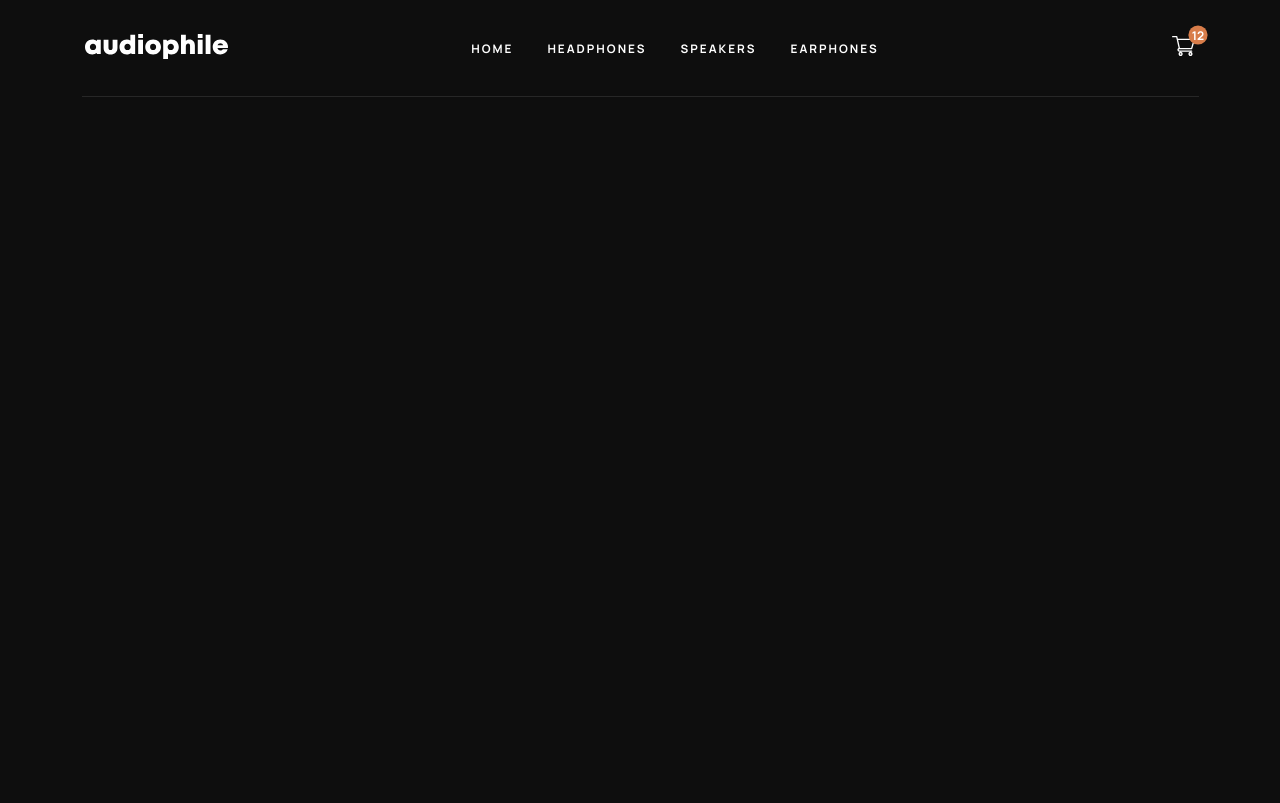
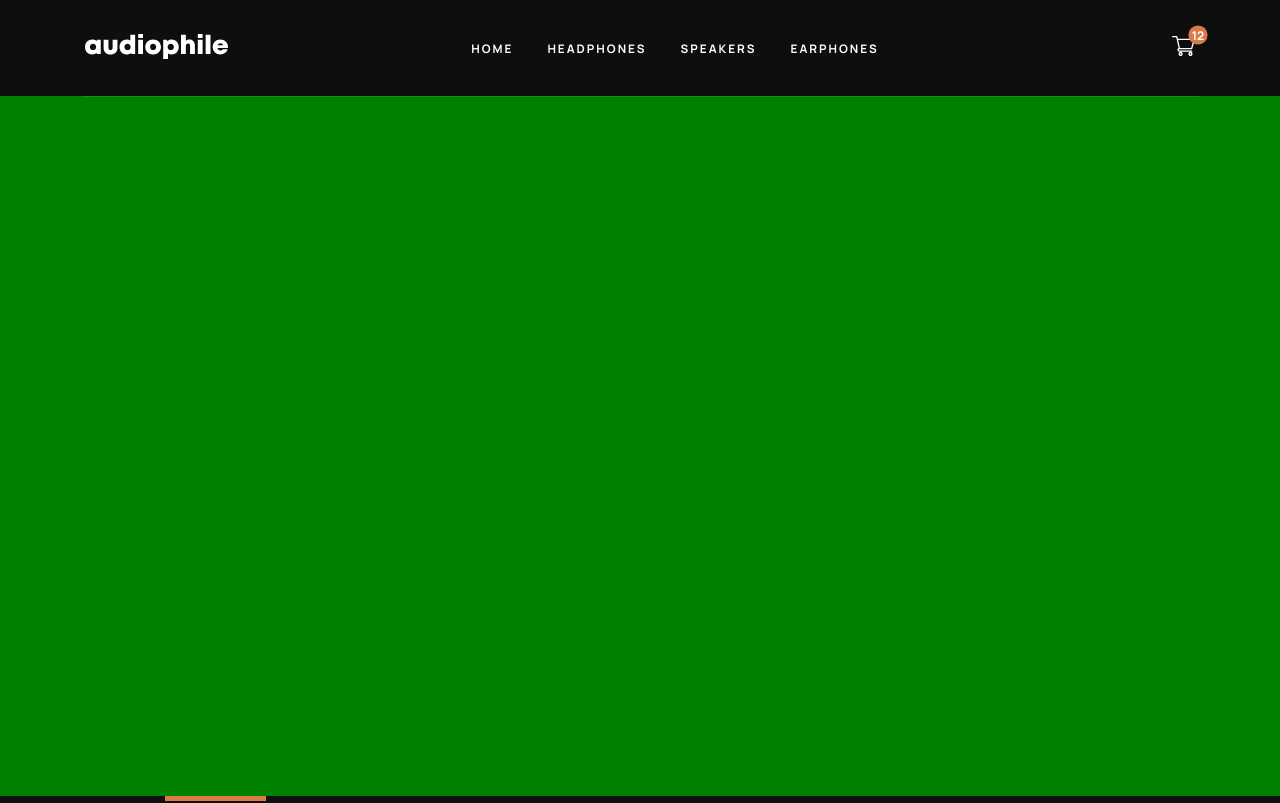
Before and after one commit to ClaudioFerreira1/audiophile-ecommerce, a React (Create React App) app: page / in a window 1280 px wide. Shown: the top 803 px of the page. Built offline with nearby package versions, Linux system fonts and the light colour scheme.

Commit message:
almost finished navbar

```diff
--- a/src/App.js
+++ b/src/App.js
@@ -1,18 +1,20 @@
 import React from 'react'
 import { BrowserRouter as Router, Switch, Route } from 'react-router-dom'
-import { Navbar, Sidebar, Footer } from './components'
+import { Navbar, Sidebar, Footer, CartModal } from './components'
 // import { Home, Headphones, Speakers, Earphones, SingleProduct, Checkout, Error } from './pages'
+import { Home } from './pages'
 
 const App = () => {
   return (
     <Router>
       <Navbar />
       <Sidebar />
+      <CartModal />
       <Switch>
-        {/* <Route exact path='/'>
+        <Route exact path='/'>
           <Home />
         </Route>
-        <Route exact path='/headphones'>
+        {/* <Route exact path='/headphones'>
           <Headphones />
         </Route>
         <Route exact path='/speakers'>
--- a/src/actions.js
+++ b/src/actions.js
@@ -1,3 +1,5 @@
+export const CART_MODAL_OPEN = 'CART_MODAL_OPEN'
+export const CART_MODAL_CLOSE = 'CART_MODAL_CLOSE'
 export const SIDEBAR_OPEN = 'SIDEBAR_OPEN'
 export const SIDEBAR_CLOSE = 'SIDEBAR_CLOSE'
 export const ADD_TO_CART = 'ADD_TO_CART'
--- a/src/components/CartButton.js
+++ b/src/components/CartButton.js
@@ -1,11 +1,13 @@
 import React from 'react'
 import styled from 'styled-components'
-
+import { useGlobalContext } from '../context'
 import cartIcon from '../assets/shared/desktop/icon-cart.svg'
 
 const CartButton = () => {
+  const { openCartModal } = useGlobalContext();
+
   return (
-    <CartBtn>
+    <CartBtn onClick={openCartModal}>
       <img src={cartIcon} alt="cart icon" />
       <span className='cart-value'>12</span>
     </CartBtn>
--- /dev/null
+++ b/src/components/CartModal.js
@@ -0,0 +1,65 @@
+import React from 'react'
+import styled from 'styled-components'
+import { useGlobalContext } from '../context'
+
+
+const CartModal = () => {
+  const { isCartModalOpen, closeCartModal } = useGlobalContext();
+
+  return (
+    <ModalOverlay>
+      <div className={`${isCartModalOpen ? 'modal-overlay show-modal' : 'modal-overlay'}`} onClick={closeCartModal}>
+        <div className="modal-container" onClick={(e) => e.stopPropagation()}></div>
+      </div>
+    </ModalOverlay>)
+}
+
+const ModalOverlay = styled.div`
+  .modal-overlay {
+  position: fixed;
+  top: 0;
+  left: 0;
+  width: 100%;
+  height: 100%;
+  background: rgba(0, 0, 0, 0.5);
+  display: grid;
+  place-items: center;
+  transition: all 0.3s linear;
+  visibility: hidden;
+  z-index: -1;
+  }
+
+  .show-modal {
+  visibility: visible;
+  z-index: 2;
+  }
+
+  .modal-container {
+  background: white;
+  border-radius: 0.8rem;
+  width: 32.7rem;
+  height: 48.8rem;
+  margin-left: auto;
+  margin-right: auto;
+  margin-top: 11.4rem;
+  }
+
+@media (min-width: 860px) {
+  .modal-container {
+    width: 37.7rem;
+    height: 48.8rem;
+    margin-right: 4rem;
+  }
+}
+
+@media (min-width: 1200px) {
+  .modal-container {
+    width: 37.7rem;
+    height: 48.8rem;
+    margin-right: calc((100% - 111rem)/2);
+  }
+}
+
+`
+
+export default CartModal
--- a/src/components/Navbar.js
+++ b/src/components/Navbar.js
@@ -8,9 +8,11 @@ import hamburguerIcon from '../assets/shared/tablet/icon-hamburger.svg'
 import CartButton from './CartButton'
 
 const Navbar = () => {
+  const { openSideBar } = useGlobalContext();
+
   return (<NavElement>
     <div className="main-div-navbar">
-      <button>
+      <button onClick={openSideBar}>
         <img className="hamburguer-icon" src={hamburguerIcon} alt="hamburguer icon" />
       </button>
       <Link to='/' className="anchor-logo">
--- a/src/components/Sidebar.js
+++ b/src/components/Sidebar.js
@@ -1,16 +1,44 @@
 import React from 'react'
 import styled from 'styled-components'
+import { useGlobalContext } from '../context'
 
 const Sidebar = () => {
+  const { isSideBarOpen, closeSideBar } = useGlobalContext();
+
   return (
-    <Wrapper></Wrapper>
+    <Wrapper>
+      <div className={`${isSideBarOpen ? 'modal-overlay show-modal' : 'modal-overlay'}`} onClick={closeSideBar}>
+        <div className="modal-container" onClick={(e) => e.stopPropagation()}></div>
+      </div>
+    </Wrapper>
   )
 }
 
 const Wrapper = styled.div`
+  .modal-overlay {
+  position: fixed;
+  left: 0;
   width: 100%;
-  height: 80rem;
-  background-color: var(--clr-first-dark);
+  height: 100%;
+  background: rgba(0, 0, 0, 0.5);
+  display: grid;
+  place-items: center;
+  transition: all 0.3s linear;
+  visibility: hidden;
+  z-index: -1;
+  }
+
+  .show-modal {
+  visibility: visible;
+  z-index: 2;
+  }
+
+  .modal-container {
+  background: white;
+  border-radius: 0 0 0.8rem 0.8rem;
+  width: 100%;
+  height: 75rem;
+  }
 `
 
 export default Sidebar
--- a/src/components/index.js
+++ b/src/components/index.js
@@ -1,9 +1,11 @@
 import Navbar from './Navbar'
 import Sidebar from './Sidebar'
 import Footer from './Footer'
+import CartModal from './CartModal'
 
 export {
   Navbar,
   Sidebar,
-  Footer
+  Footer,
+  CartModal
 }
--- a/src/context.js
+++ b/src/context.js
@@ -1,14 +1,40 @@
 import React, { useEffect, useContext, useReducer } from 'react'
 import reducer from './reducer'
-import './actions.js'
+import {
+  CART_MODAL_OPEN,
+  CART_MODAL_CLOSE,
+  SIDEBAR_OPEN,
+  SIDEBAR_CLOSE
+} from './actions.js'
 
-const initialState = {}
+const initialState = {
+  isCartModalOpen: false,
+  isSideBarOpen: false,
+}
 
 const AppContext = React.createContext()
 
 export const AppProvider = ({ children }) => {
+  const [state, dispatch] = useReducer(reducer, initialState)
+
+  const openCartModal = () => {
+    // document.body.style.overflow = 'hidden';
+    dispatch({ type: CART_MODAL_OPEN })
+  }
+  const closeCartModal = () => {
+    dispatch({ type: CART_MODAL_CLOSE })
+  }
+  const openSideBar = () => {
+    document.body.style.overflow = 'hidden';
+    dispatch({ type: SIDEBAR_OPEN })
+  }
+  const closeSideBar = () => {
+    document.body.style.overflow = 'unset';
+    dispatch({ type: SIDEBAR_CLOSE })
+  }
+
   return (
-    <AppContext.Provider value='app context'>{children}</AppContext.Provider>
+    <AppContext.Provider value={{ ...state, openCartModal, closeCartModal, openSideBar, closeSideBar }}>{children}</AppContext.Provider>
   )
 }
 
--- a/src/index.js
+++ b/src/index.js
@@ -2,10 +2,13 @@ import React from 'react'
 import ReactDOM from 'react-dom'
 import App from './App'
 import './index.css'
+import { AppProvider } from './context'
 
 ReactDOM.render(
   <>
-    <App />
+    <AppProvider>
+      <App />
+    </AppProvider>
   </>,
   document.getElementById('root')
 )
--- a/src/pages/Home.js
+++ b/src/pages/Home.js
@@ -3,8 +3,15 @@ import styled from 'styled-components'
 
 const Home = () => {
   return (
-    <h1>Home</h1>
+    <Wrapper>
+    </Wrapper>
   )
 }
 
+const Wrapper = styled.div`
+  width: 100%;
+  height: 700px;
+  background-color: green;
+`
+
 export default Home
--- a/src/reducer.js
+++ b/src/reducer.js
@@ -1,8 +1,24 @@
-import './actions.js'
+import {
+  CART_MODAL_OPEN,
+  CART_MODAL_CLOSE,
+  SIDEBAR_OPEN,
+  SIDEBAR_CLOSE
+} from './actions.js'
 
 const reducer = (state, action) => {
-  return state
-  // throw new Error(`No Matching "${action.type}" - action type`)
+  if (action.type === CART_MODAL_OPEN) {
+    return { ...state, isCartModalOpen: true }
+  }
+  if (action.type === CART_MODAL_CLOSE) {
+    return { ...state, isCartModalOpen: false }
+  }
+  if (action.type === SIDEBAR_OPEN) {
+    return { ...state, isSideBarOpen: true }
+  }
+  if (action.type === SIDEBAR_CLOSE) {
+    return { ...state, isSideBarOpen: false }
+  }
+  throw new Error(`No Matching "${action.type}" - action type`)
 }
 
 
```
